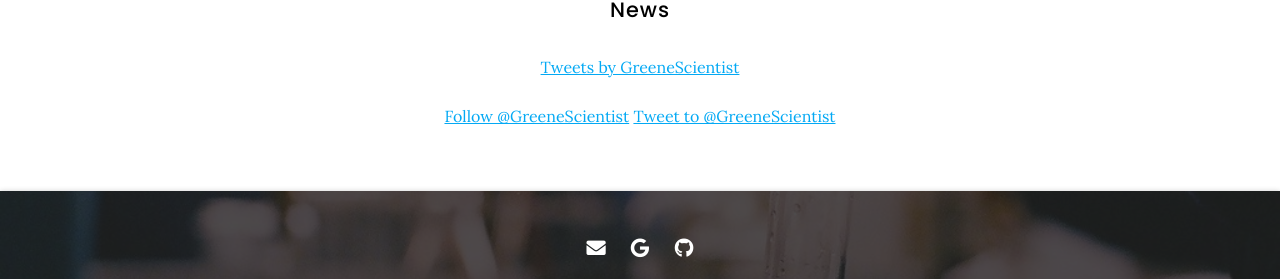
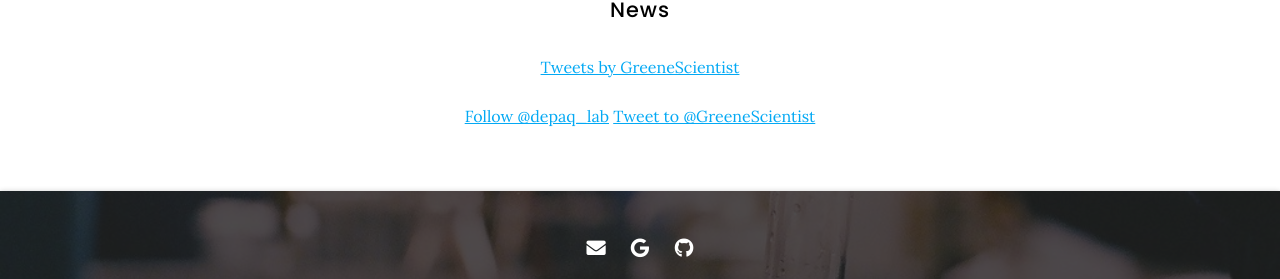
Before and after one commit to GrantMcConachie/depasquale-lab.github.io, a Jekyll site: the page built from blog/index.md, in a window 1280 px wide. Shown: the part 651-930 px from the top of the page. Built offline with Jekyll 4.4.1, drawn with Linux system fonts in a browser that asks for light colours; nearby versions of some CDN libraries; comment, search, counter and statistics services are not loaded.

Commit message:
Update index.md

```diff
--- a/blog/index.md
+++ b/blog/index.md
@@ -22,6 +22,6 @@ nav:
 <a class="twitter-timeline" data-width="400" data-height="400" href="https://twitter.com/GreeneScientist?ref_src=twsrc%5Etfw">Tweets by GreeneScientist</a> <script async src="https://platform.twitter.com/widgets.js" charset="utf-8"></script>
 {:.center}
 
-<a href="https://twitter.com/GreeneScientist?ref_src=twsrc%5Etfw" class="twitter-follow-button" data-show-count="false">Follow @GreeneScientist</a><script async src="https://platform.twitter.com/widgets.js" charset="utf-8"></script>
+<a href="https://twitter.com/depaq_lab?ref_src=twsrc%5Etfw" class="twitter-follow-button" data-show-count="false">Follow @depaq_lab</a><script async src="https://platform.twitter.com/widgets.js" charset="utf-8"></script>
 <a href="https://twitter.com/intent/tweet?screen_name=GreeneScientist&ref_src=twsrc%5Etfw" class="twitter-mention-button" data-show-count="false">Tweet to @GreeneScientist</a><script async src="https://platform.twitter.com/widgets.js" charset="utf-8"></script>
 {:.center}
```
